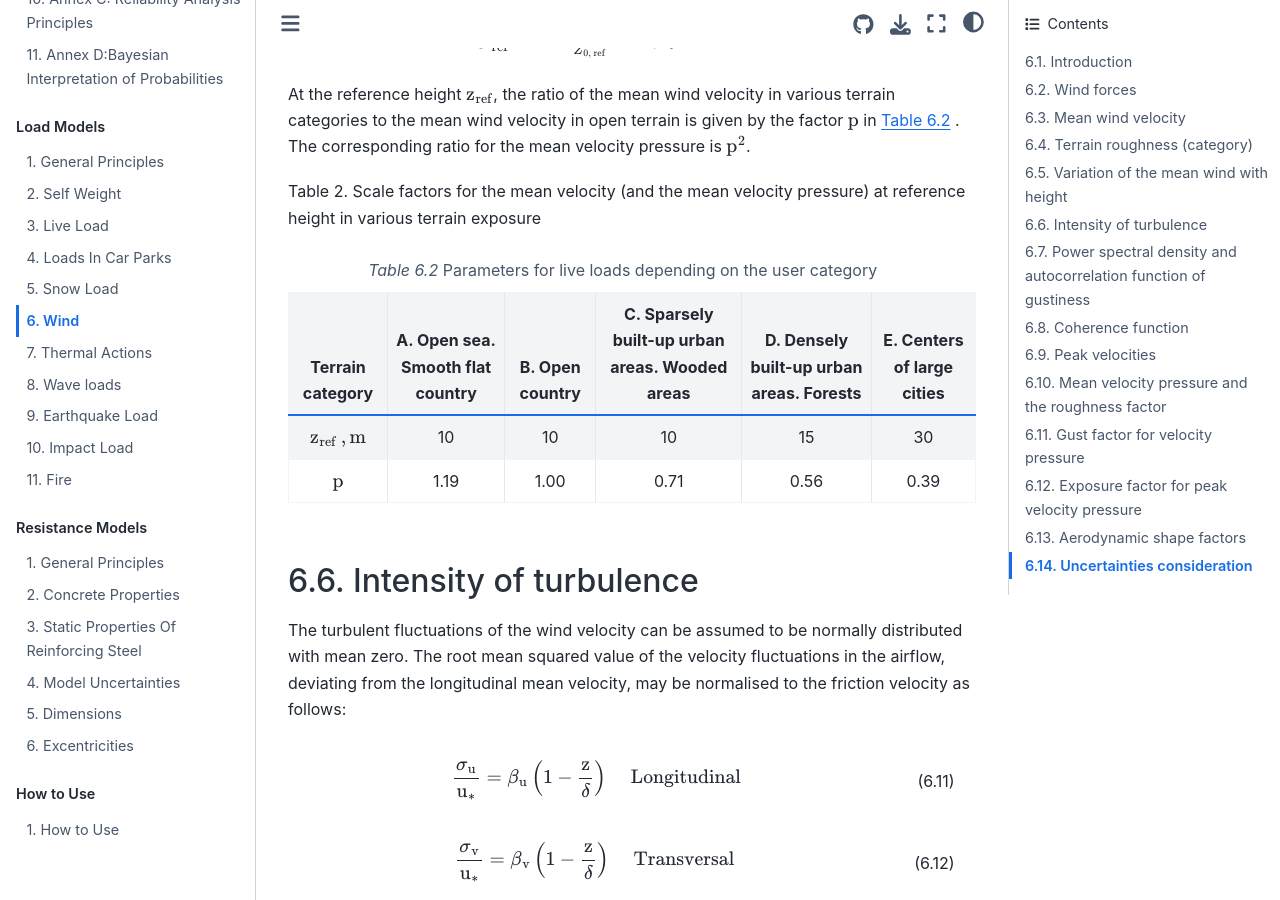
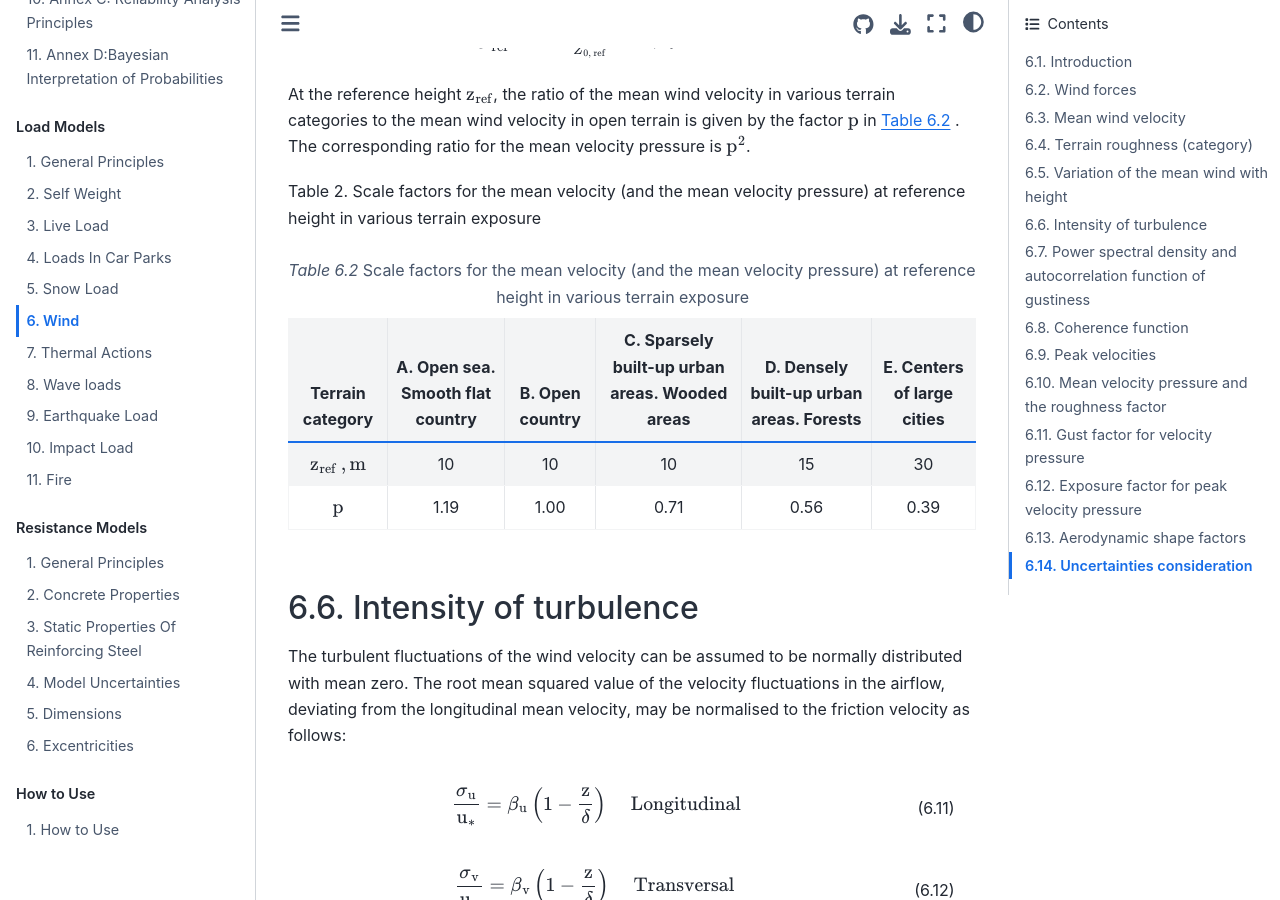
Before and after one commit to JCSS-PMC/PMC, a Jupyter Book: the page built from part-02/wind.md, in a window 1280 px wide and 900 px high, scrolled down 7104 px. Built offline with Jupyter Book 1.0.4 settings and Sphinx 7.4.7 and the Sphinx Book theme 1.1.4, drawn with Linux system fonts in a browser that asks for light colours; pages that are not in the unit, such as notebooks, are missing from menus.

Commit message:
Updated wind-load section
Updated wind-load section with proper Jupyter book syntax for table

````diff
--- a/part-02/wind.md
+++ b/part-02/wind.md
@@ -221,7 +221,7 @@ At the reference height {math}`\mathrm{z}_{\mathrm{ref}}`, the ratio of the mean
 
 Table 2. Scale factors for the mean velocity (and the mean velocity pressure) at reference height in various terrain exposure
 
-```{table} Parameters for live loads depending on the user category
+```{table} Scale factors for the mean velocity (and the mean velocity pressure) at reference height in various terrain exposure
 :name: tbl2-wind
 | Terrain category | A. Open sea. Smooth flat country | B. Open country | C. Sparsely built-up urban areas. Wooded areas | D. Densely built-up urban areas. Forests | E. Centers of large cities |
 | :---: | :---: | :---: | :---: | :---: | :---: |
````
